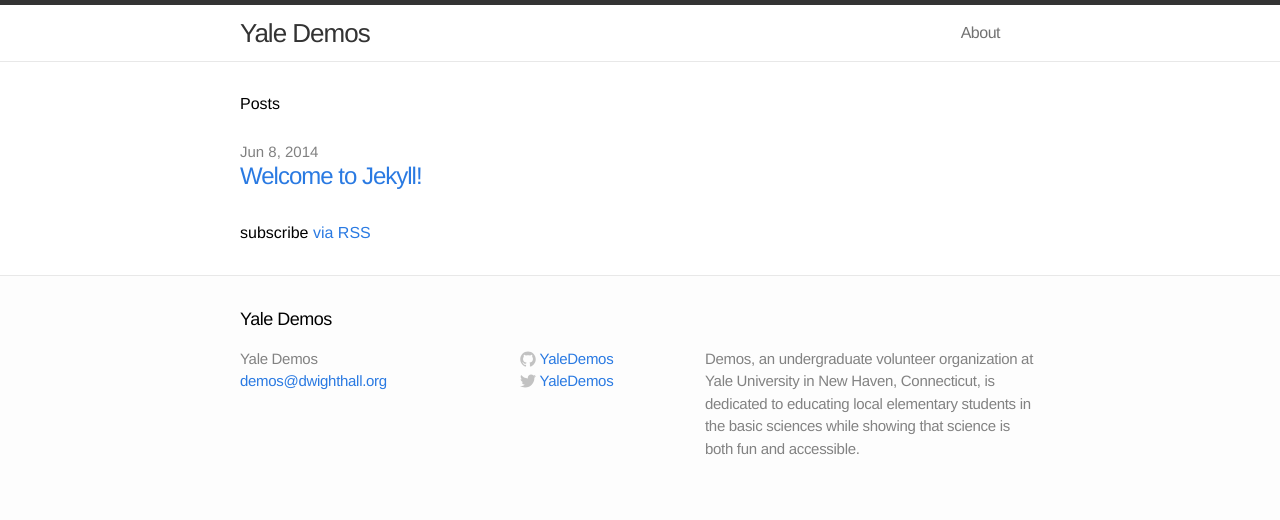
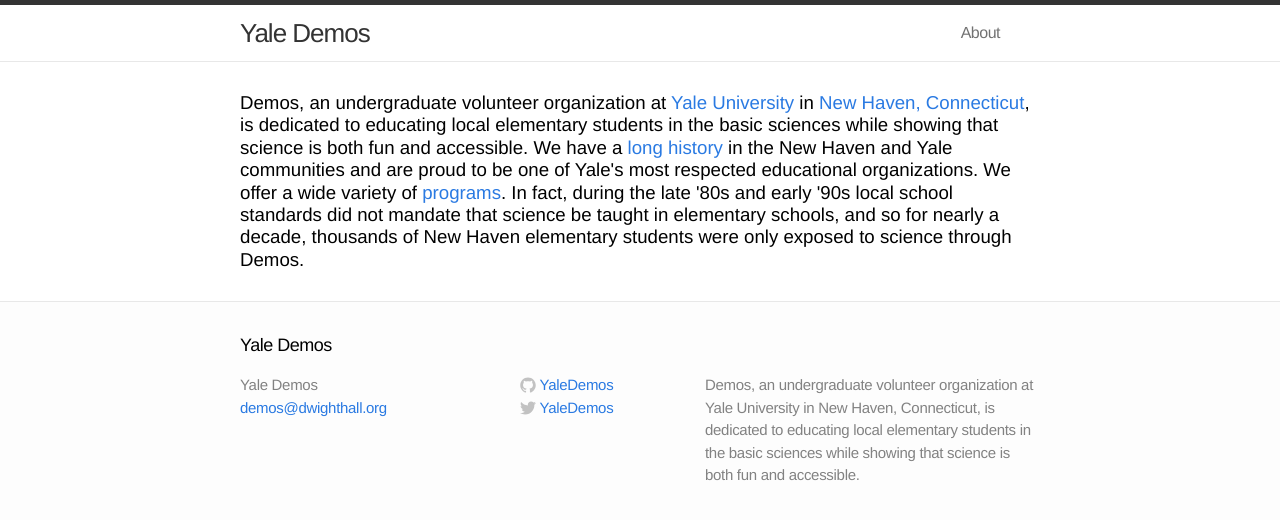
Before and after one commit to jasonkliu/demos, a Jekyll site: the page built from index.html, in a window 1280 px wide. Shown: the top 520 px of the page. Built offline with Jekyll 4.4.1, drawn with Linux system fonts in a browser that asks for light colours.

Commit message:
Basic index.html text

```diff
--- a/_config.yml
+++ b/_config.yml
@@ -3,7 +3,7 @@ title: "Yale Demos"
 email: "demos@dwighthall.org"
 username: YaleDemos
 description: "Demos, an undergraduate volunteer organization at Yale University in New Haven, Connecticut, is dedicated to educating local elementary students in the basic sciences while showing that science is both fun and accessible."
-baseurl: ""
+baseurl: "/demos"
 url: "http://www.yale.edu/demos"
 
 # Build settings
--- a/index.html
+++ b/index.html
@@ -4,7 +4,7 @@ layout: default
 
 <div class="home">
 
-  <h1>Posts</h1>
+  <!-- <h1>Posts</h1>
 
   <ul class="posts">
     {% for post in site.posts %}
@@ -13,8 +13,17 @@ layout: default
         <a class="post-link" href="{{ post.url | prepend: site.baseurl }}">{{ post.title }}</a>
       </li>
     {% endfor %}
-  </ul>
+  </ul>-->
 
-  <p class="rss-subscribe">subscribe <a href="{{ "/feed.xml" | prepend: site.baseurl }}">via RSS</a></p>
+  <p style="font-size: 14pt; line-height: 1.2em;">Demos, an undergraduate volunteer organization at
+  <a href="http://www.yale.edu/">Yale University</a> in <a href="http://www.cityofnewhaven.com/">
+  New Haven, Connecticut</a>, is dedicated to educating local elementary students in the basic sciences
+  while showing that science is both fun and accessible. We have a <a href="./about.html">long history</a>
+  in the New Haven and Yale communities and are proud to be one of Yale's most respected educational organizations.
+  We offer a wide variety of <a href="./programs.html">programs</a>. In fact, during the late '80s and early '90s local school
+  standards did not mandate that science be taught in elementary schools, and so for nearly a decade, thousands of
+  New Haven elementary students were only exposed to science through Demos. </p>
+
+  <!-- <p class="rss-subscribe">subscribe <a href="{{ "/feed.xml" | prepend: site.baseurl }}">via RSS</a></p> -->
 
 </div>
```
